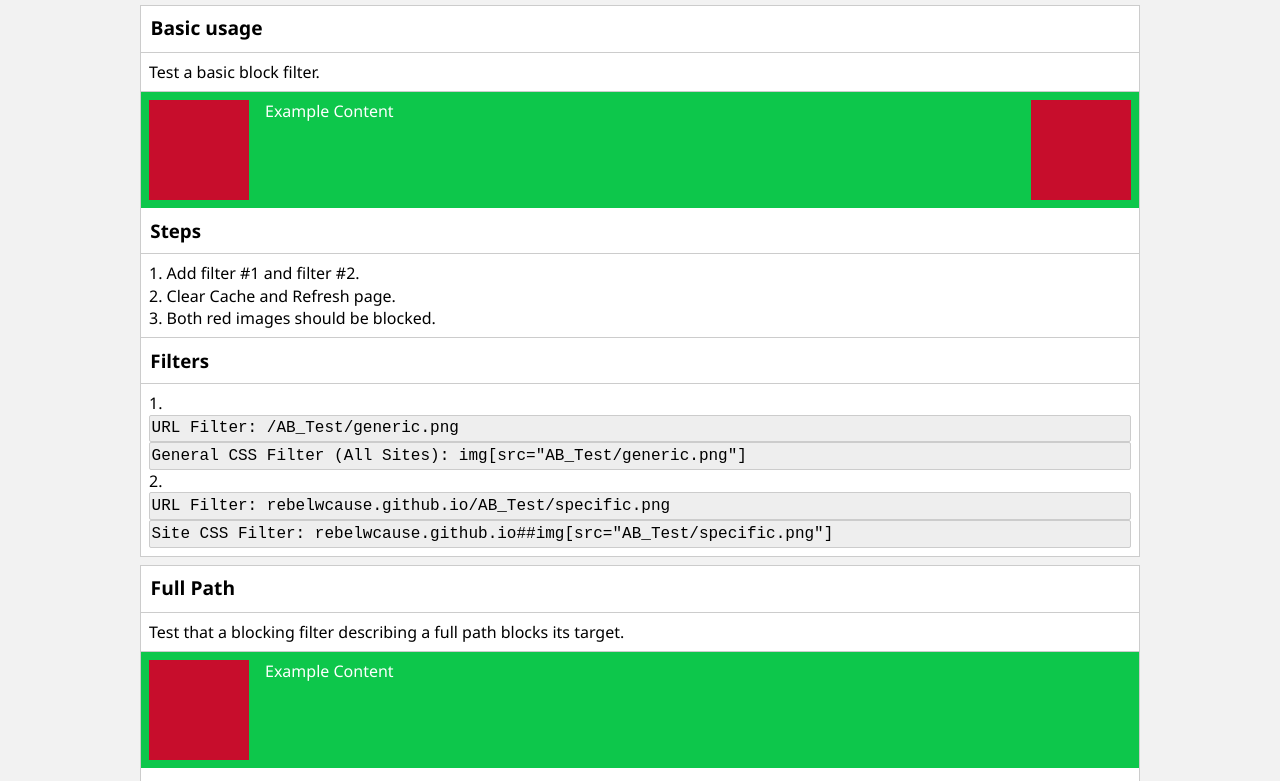
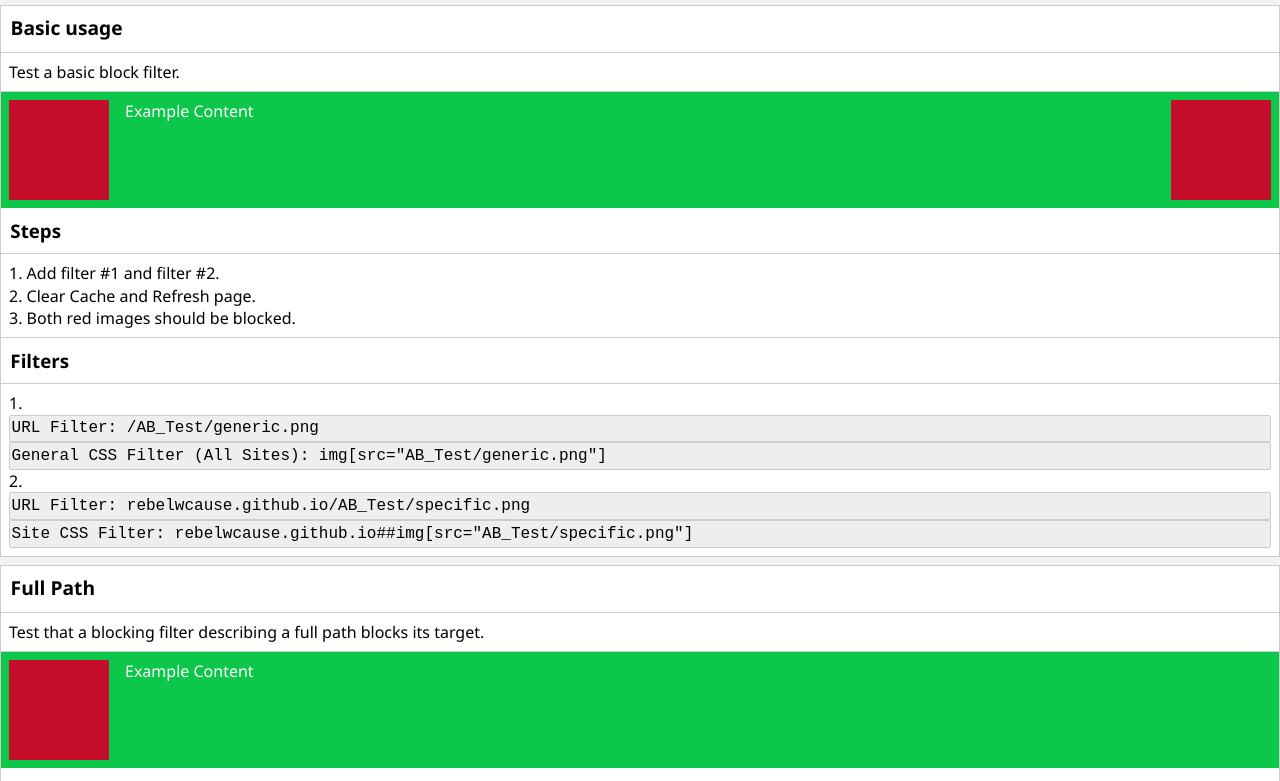
Before and after one commit to rebelwcause/rebelwcause.github.io, a plain HTML site: page ABTest.html in a window 1280 px wide. Shown: the part 173-954 px from the top of the page. Drawn offline with Linux system fonts and the light colour scheme.

Commit message:
Update testpages.css

```diff
--- a/AB_Test/testpages.css
+++ b/AB_Test/testpages.css
@@ -8,7 +8,7 @@ body {
   padding: 0;
   font-size: 16px;
   background-color: #f2f2f2;
-  width: 1000px;
+  width: 1400px;
   max-width: 100%;
 }
 
```
